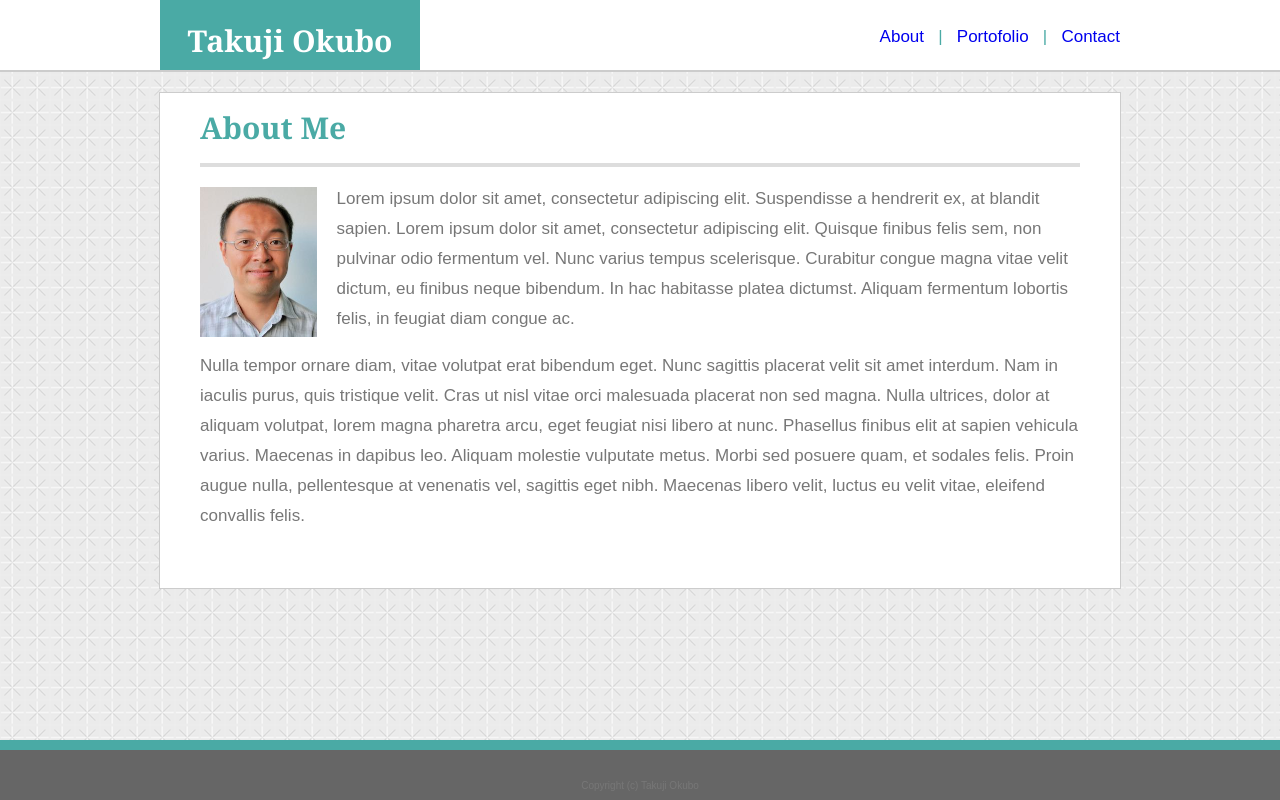
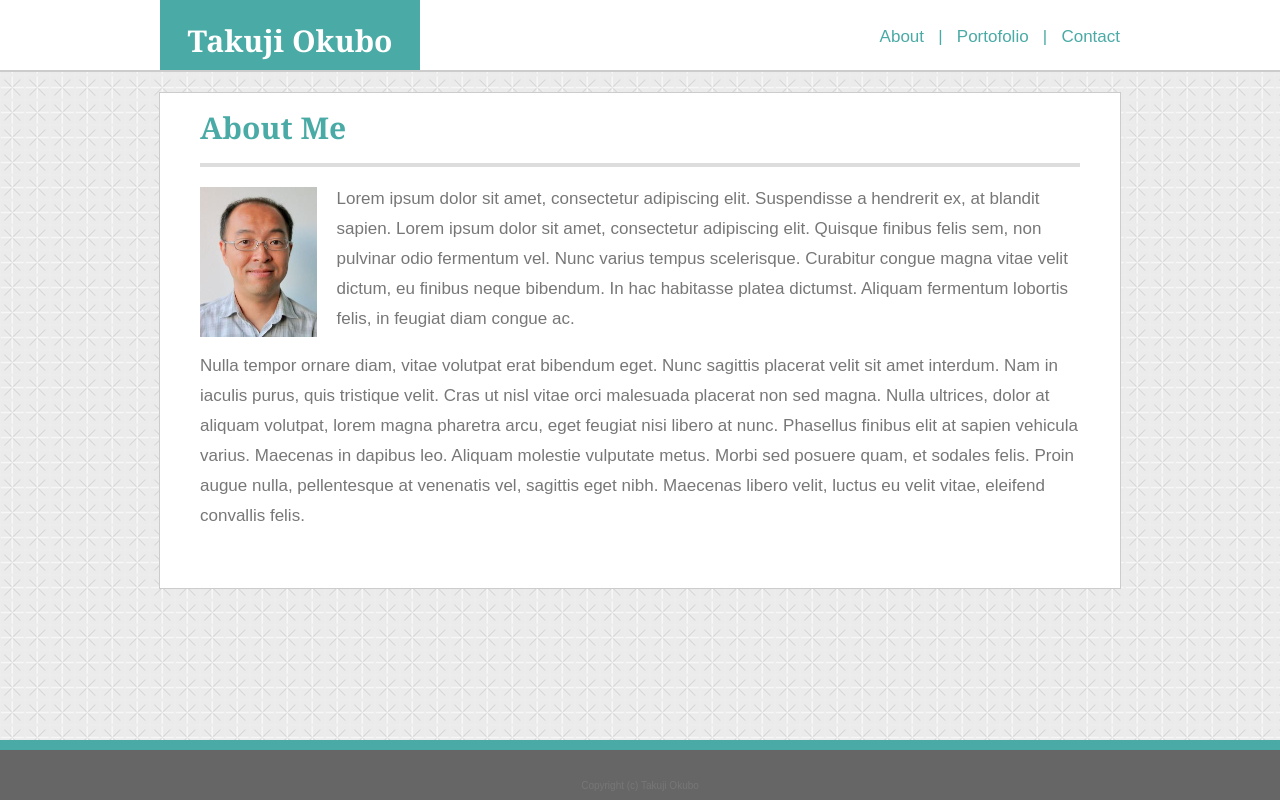
Before and after one commit to tak-9/PortfolioBasic, a plain HTML site: page index.html in a window 1280 px wide. Drawn offline with Linux system fonts and the light colour scheme.

Commit message:
changed a link color

```diff
--- a/assets/css/bio.css
+++ b/assets/css/bio.css
@@ -28,7 +28,13 @@ h1 {
 
 a {
     text-decoration: none;
+    color: #4AAAA5;
 }
+
+a:link { color: #4AAAA5; }
+a:visited { color: #4AAAA5; }
+a:hover { color:  #4AAAA5; }
+a:active { color:  #4AAAA5; }
 
 
 .topTitle{
```
